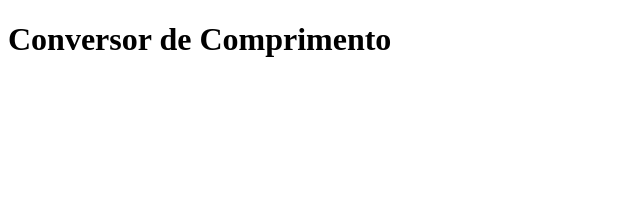
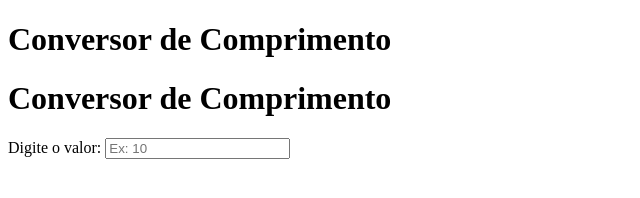
Before and after one commit to jonasmikea/conversor-unidades-comprimento, a plain HTML site: page index.html in a window 1280 px wide. Shown: the whole page, without its empty margins (0-640 px from the left). Drawn offline with Linux system fonts and the light colour scheme.

Commit message:
feat: adiciona campo de entrada de valor

```diff
--- a/index.html
+++ b/index.html
@@ -6,5 +6,10 @@
 </head>
 <body>
     <h1>Conversor de Comprimento</h1>
+    <h1>Conversor de Comprimento</h1>
+
+    <label for="valor">Digite o valor:</label>
+    <input type="number" id="valor" placeholder="Ex: 10">
+    <br><br>
 </body>
 </html>
```
